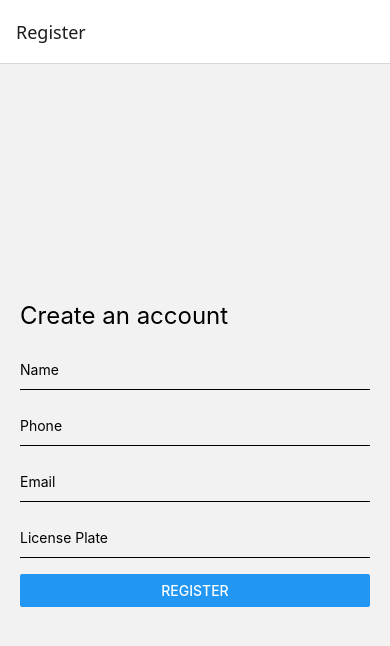
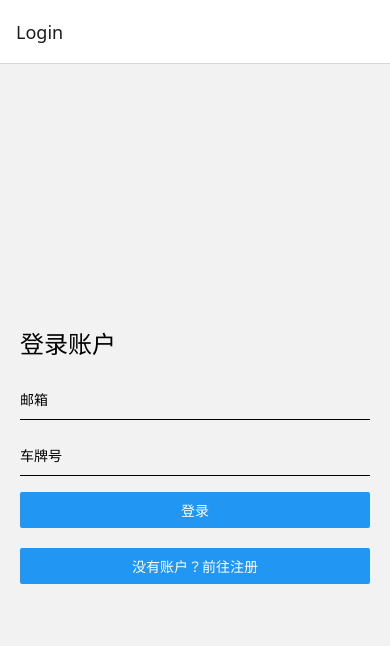
Before and after one commit to YSREI/smart-parking-app, a React Native app: screen /Login in a window 390 px wide. Shown: the top 646 px of the page. Built offline with nearby package versions, Linux system fonts and the light colour scheme.

Commit message:
完成了功能闭环，后续会修复一些小bug

```diff
--- a/App.tsx
+++ b/App.tsx
@@ -8,28 +8,35 @@ import HomeScreen from "./screens/HomeScreen";
 import ParkingLotScreen from "./screens/ParkingLotScreen";
 import ParkingActionScreen from "./screens/ParkingActionScreen";
 import ParkingHistoryScreen from "./screens/ParkingHistoryScreen";
+import LoginScreen from "./screens/LoginScreen";
 
 const Stack = createNativeStackNavigator();
 
 export default function App() {
-  const [initialRoute, setInitialRoute] = useState<"Register" | "Home">("Register");
+  const [initialRoute, setInitialRoute] = useState<string | null>(null);
 
   useEffect(() => {
     AsyncStorage.getItem("user").then((value) => {
       if (value) {
         setInitialRoute("Home");
+      } else {
+        setInitialRoute("Login");
       }
     });
   }, []);
 
+//用于确定点开app时在什么界面
+  //if (!initialRoute) return null;
+
   return (
     <NavigationContainer>
-      <Stack.Navigator initialRouteName={initialRoute}>
+      <Stack.Navigator initialRouteName="Login">
         <Stack.Screen name="Register" component={RegisterScreen} />
         <Stack.Screen name="Home" component={HomeScreen} />
         <Stack.Screen name="ParkingLot" component={ParkingLotScreen} />
         <Stack.Screen name="ParkingAction" component={ParkingActionScreen} />
         <Stack.Screen name="History" component={ParkingHistoryScreen} />
+        <Stack.Screen name="Login" component={LoginScreen} />
       </Stack.Navigator>
     </NavigationContainer>
   );
--- a/screens/HomeScreen.tsx
+++ b/screens/HomeScreen.tsx
@@ -9,7 +9,7 @@ export default function HomeScreen({ navigation }: any) {
       await AsyncStorage.removeItem("user");
       navigation.reset({
         index: 0,
-        routes: [{ name: "Register" }],
+        routes: [{ name: "Login" }],
       });
     };
 
--- /dev/null
+++ b/screens/LoginScreen.tsx
@@ -0,0 +1,56 @@
+import React, { useState } from "react";
+import { View, Text, TextInput, Button, Alert, StyleSheet } from "react-native";
+import AsyncStorage from "@react-native-async-storage/async-storage";
+import { ref, get } from "firebase/database";
+import { database } from "../firebaseConfig";
+
+export default function LoginScreen({ navigation }: any) {
+  const [email, setEmail] = useState("");
+  const [licensePlate, setLicensePlate] = useState("");
+
+  const handleLogin = async () => {
+    if (!email || !licensePlate) {
+      Alert.alert("请输入邮箱和车牌号");
+      return;
+    }
+
+    const safeEmail = email.replace(".", "_");
+    const userRef = ref(database, `users/${safeEmail}`);
+
+    try {
+      const snapshot = await get(userRef);
+      if (!snapshot.exists()) {
+        Alert.alert("用户不存在，请先注册");
+        return;
+      }
+
+      const userData = snapshot.val();
+      if (userData.licensePlate !== licensePlate) {
+        Alert.alert("车牌号不匹配");
+        return;
+      }
+
+      await AsyncStorage.setItem("user", JSON.stringify({ email, licensePlate }));
+      navigation.reset({ index: 0, routes: [{ name: "Home" }] });
+    } catch (error) {
+      Alert.alert("登录失败", (error as any).message);
+    }
+  };
+
+  return (
+    <View style={styles.container}>
+      <Text style={styles.title}>登录账户</Text>
+      <TextInput placeholder="邮箱" style={styles.input} onChangeText={setEmail} autoCapitalize="none" />
+      <TextInput placeholder="车牌号" style={styles.input} onChangeText={setLicensePlate} autoCapitalize="characters" />
+      <Button title="登录" onPress={handleLogin} />
+      <View style={{ height: 20 }} />
+      <Button title="没有账户？前往注册" onPress={() => navigation.navigate("Register")} />
+    </View>
+  );
+}
+
+const styles = StyleSheet.create({
+  container: { flex: 1, justifyContent: "center", padding: 20 },
+  title: { fontSize: 24, marginBottom: 20 },
+  input: { borderBottomWidth: 1, marginBottom: 16, height: 40 }
+});
--- a/screens/ParkingActionScreen.tsx
+++ b/screens/ParkingActionScreen.tsx
@@ -1,16 +1,34 @@
-import React, { useState } from "react";
+import React, { useEffect, useState } from "react";
 import { View, Text, Button, Alert, StyleSheet } from "react-native";
 import { ref, push, update } from "firebase/database";
 import { database } from "../firebaseConfig";
+import AsyncStorage from "@react-native-async-storage/async-storage";
 
-const licensePlate = "AB12CDE";
 const ratePerHour = 1.5;
 
 export default function ParkingActionScreen() {
   const [entryKey, setEntryKey] = useState<string | null>(null);
   const [entryTime, setEntryTime] = useState<string | null>(null);
+  const [licensePlate, setLicensePlate] = useState<string | null>(null);
+
+  // ✅ 从 AsyncStorage 获取当前用户车牌号
+  useEffect(() => {
+    AsyncStorage.getItem("user").then((data) => {
+      if (data) {
+        const parsed = JSON.parse(data);
+        setLicensePlate(parsed.licensePlate);
+      } else {
+        Alert.alert("⚠️ 无法获取当前用户信息");
+      }
+    });
+  }, []);
 
   const handleEnter = async () => {
+    if (!licensePlate) {
+      Alert.alert("⚠️ 未识别用户车牌");
+      return;
+    }
+
     const now = new Date().toISOString();
     const recordRef = ref(database, `parking-records/${licensePlate}`);
     const newRecordRef = push(recordRef);
@@ -26,7 +44,7 @@ export default function ParkingActionScreen() {
   };
 
   const handleExitAndPay = async () => {
-    if (!entryKey || !entryTime) {
+    if (!licensePlate || !entryKey || !entryTime) {
       Alert.alert("⚠️ 请先点击“进场”按钮");
       return;
     }
--- a/screens/ParkingHistoryScreen.tsx
+++ b/screens/ParkingHistoryScreen.tsx
@@ -1,9 +1,8 @@
 import React, { useEffect, useState } from "react";
-import { View, Text, FlatList, StyleSheet } from "react-native";
+import { View, Text, FlatList, StyleSheet, Alert } from "react-native";
 import { ref, onValue } from "firebase/database";
 import { database } from "../firebaseConfig";
-
-const licensePlate = "AB12CDE";
+import AsyncStorage from "@react-native-async-storage/async-storage";
 
 interface RecordItem {
   id: string;
@@ -16,8 +15,24 @@ interface RecordItem {
 
 export default function ParkingHistoryScreen() {
   const [records, setRecords] = useState<RecordItem[]>([]);
+  const [licensePlate, setLicensePlate] = useState<string | null>(null);
 
+  // ✅ 第一步：从 AsyncStorage 读取当前车牌号
   useEffect(() => {
+    AsyncStorage.getItem("user").then((data) => {
+      if (data) {
+        const parsed = JSON.parse(data);
+        setLicensePlate(parsed.licensePlate);
+      } else {
+        Alert.alert("⚠️ 无法识别用户身份");
+      }
+    });
+  }, []);
+
+  // ✅ 第二步：只监听当前车牌下的停车记录
+  useEffect(() => {
+    if (!licensePlate) return;
+
     const userRef = ref(database, `parking-records/${licensePlate}`);
     return onValue(userRef, (snapshot) => {
       const data = snapshot.val();
@@ -32,7 +47,7 @@ export default function ParkingHistoryScreen() {
       }));
       setRecords(parsed.reverse());
     });
-  }, []);
+  }, [licensePlate]);
 
   const renderItem = ({ item }: { item: RecordItem }) => (
     <View style={styles.card}>
--- a/screens/RegisterScreen.tsx
+++ b/screens/RegisterScreen.tsx
@@ -48,7 +48,12 @@ export default function RegisterScreen({ navigation }: any) {
       <TextInput placeholder="Phone" style={styles.input} onChangeText={setPhone} />
       <TextInput placeholder="Email" style={styles.input} onChangeText={setEmail} />
       <TextInput placeholder="License Plate" style={styles.input} onChangeText={setLicensePlate} />
+
       <Button title="Register" onPress={handleRegister} />
+
+      {/* 👇 添加这部分按钮 */}
+      <View style={{ height: 20 }} />
+      <Button title="已有账户？前往登录" onPress={() => navigation.navigate("Login")} />
     </View>
   );
 }
```
